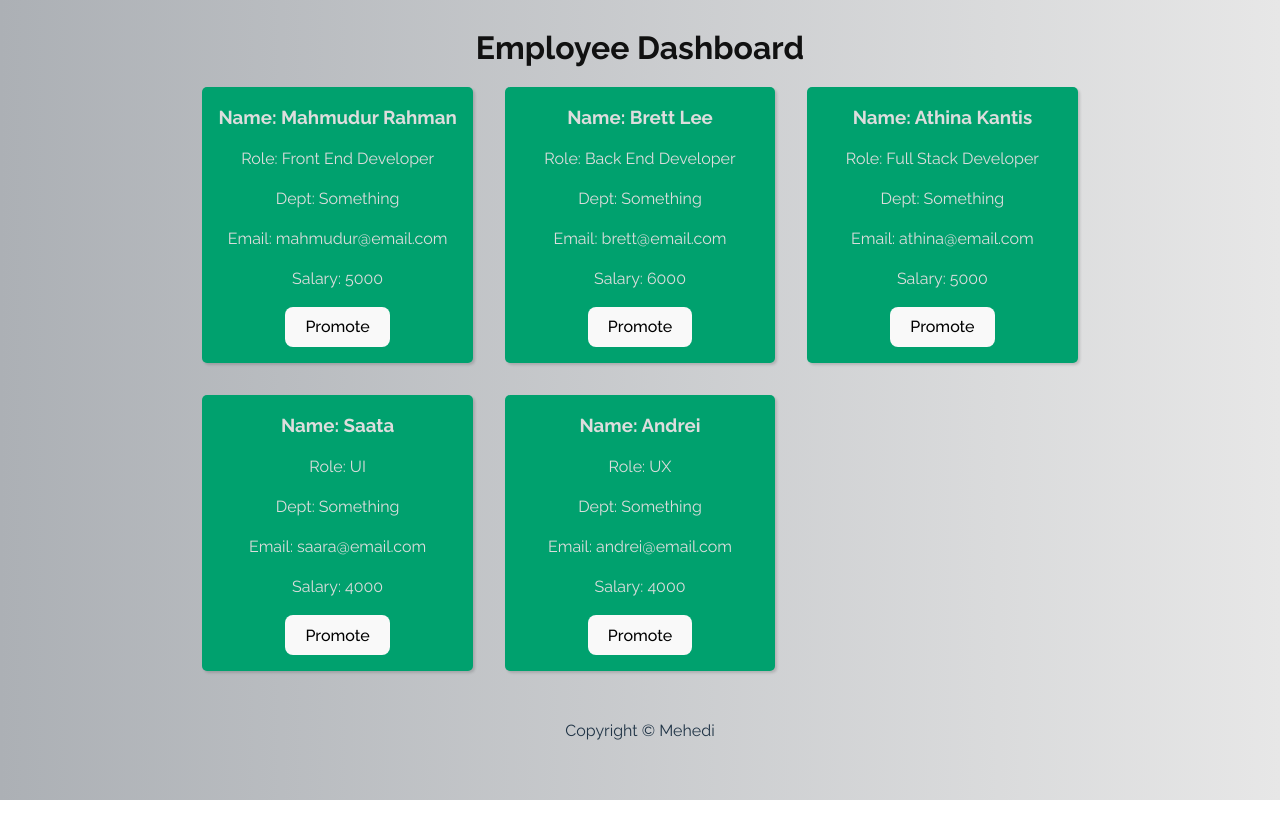
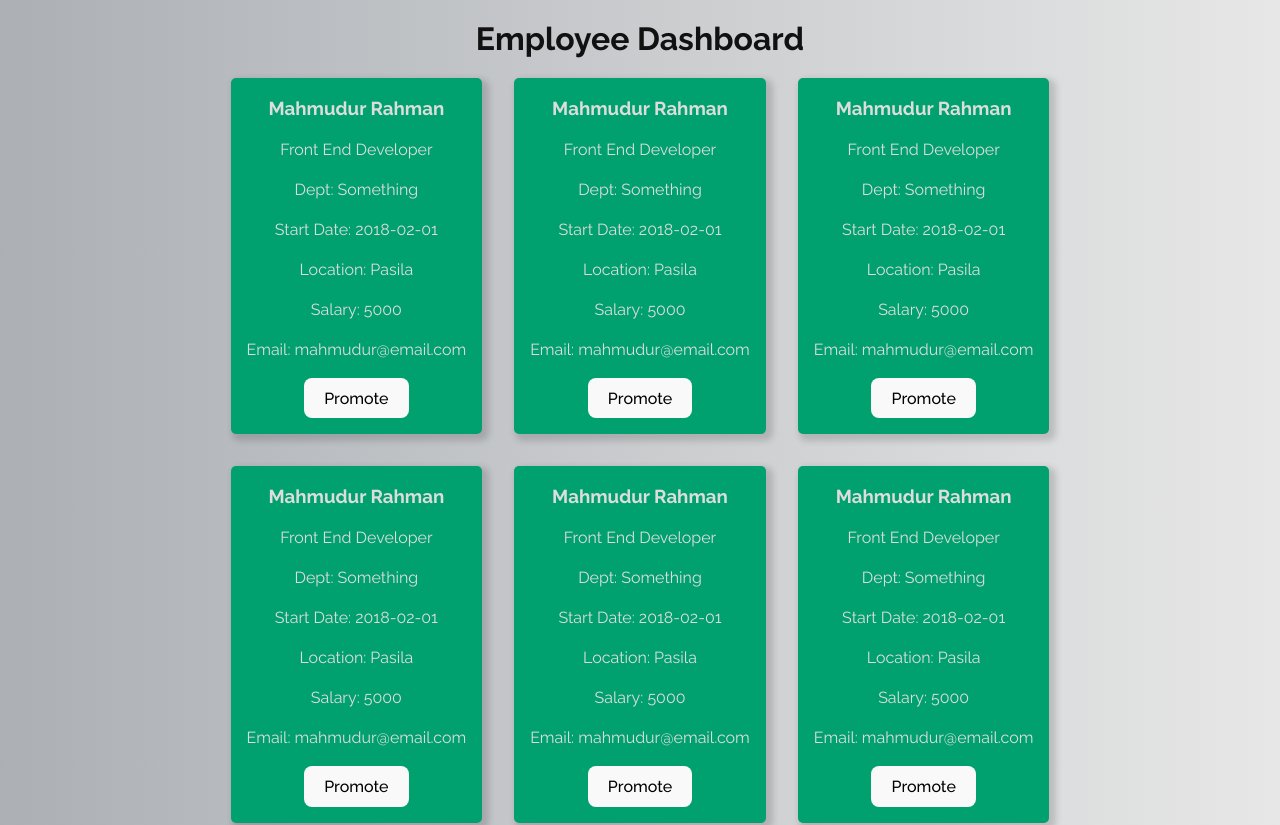
Before and after one commit to mehedimrm22/react, a React (Vite) app in the folder week_02/hr-app/: page / in a window 1280 px wide. Shown: the top 825 px of the page. Before the commit the page ends 800 px from the top, so only its background shows below. Built offline with nearby package versions, Linux system fonts and the light colour scheme.

Commit message:
employeeData array and login component created

```diff
--- a/week_02/hr-app/src/components/EmployeeCard/EmployeeCard.jsx
+++ b/week_02/hr-app/src/components/EmployeeCard/EmployeeCard.jsx
@@ -1,5 +1,4 @@
 import { useState } from "react";
-
 import "./employeeCard.css";
 
 function EmpCard(props) {
@@ -20,11 +19,13 @@ function EmpCard(props) {
   return (
     <>
       <div className="card">
-        <h3>Name: {props.name}</h3>
-        <p>Role: {role}</p>
+        <h3>{props.name}</h3>
+        <p>{role}</p>
         <p>Dept: {props.department}</p>
+        <p>Start Date: {props.startDate}</p>
+        <p>Location: {props.location}</p>
+        <p>Salary: {salary}</p>
         <p>Email: {props.email}</p>
-        <p>Salary: {salary}</p>
         <button onClick={clickHandler}>Promote</button>
       </div>
     </>
--- a/week_02/hr-app/src/components/EmployeeCard/employeeCard.css
+++ b/week_02/hr-app/src/components/EmployeeCard/employeeCard.css
@@ -7,7 +7,7 @@
   flex-direction: column;
   color: #ddd;
   border-radius: 5px;
-  box-shadow: rgba(0, 0, 0, 0.15) 1.95px 1.95px 2.6px;
+  box-shadow: rgba(0, 0, 0, 0.15) 4px 4px 6px 3px;
 }
 
 .card p,
--- a/week_02/hr-app/src/components/EmployeeList/EmployeeList.jsx
+++ b/week_02/hr-app/src/components/EmployeeList/EmployeeList.jsx
@@ -1,45 +1,22 @@
 import EmpCard from "../EmployeeCard/EmployeeCard";
 import "./employeeList.css";
-import "../../data/employeeData";
+import employees from "../../data/employeeData";
 
 function EmpList(props) {
   return (
     <>
-      <EmpCard
-        name="Mahmudur Rahman"
-        initRole="Front End Developer"
-        department="Something"
-        email="mahmudur@email.com"
-        initSalary="5000"
-      />
-      <EmpCard
-        name="Brett Lee"
-        initRole="Back End Developer"
-        department="Something"
-        email="brett@email.com"
-        initSalary="6000"
-      />
-      <EmpCard
-        name="Athina Kantis"
-        initRole="Full Stack Developer"
-        department="Something"
-        email="athina@email.com"
-        initSalary="5000"
-      />
-      <EmpCard
-        name="Saata"
-        initRole="UI"
-        department="Something"
-        email="saara@email.com"
-        initSalary="4000"
-      />
-      <EmpCard
-        name="Andrei"
-        initRole="UX"
-        department="Something"
-        email="andrei@email.com"
-        initSalary="4000"
-      />
+      {employees.map((employee, index) => (
+        <EmpCard
+          key={employee.id}
+          name={employee.name}
+          initRole={employee.initRole}
+          department={employee.department}
+          startDate={employee.startDate}
+          location={employee.location}
+          email={employee.email}
+          initSalary={employee.initSalary}
+        />
+      ))}
     </>
   );
 }
--- a/week_02/hr-app/src/data/employeeData.js
+++ b/week_02/hr-app/src/data/employeeData.js
@@ -100,3 +100,5 @@ const employees = [
         initSalary: "5000"
     }
 ]
+
+export default employees;
```
Also changed, not shown: week_02/hr-app/src/components/login/login.jsx (added, +23 -0 lines).
